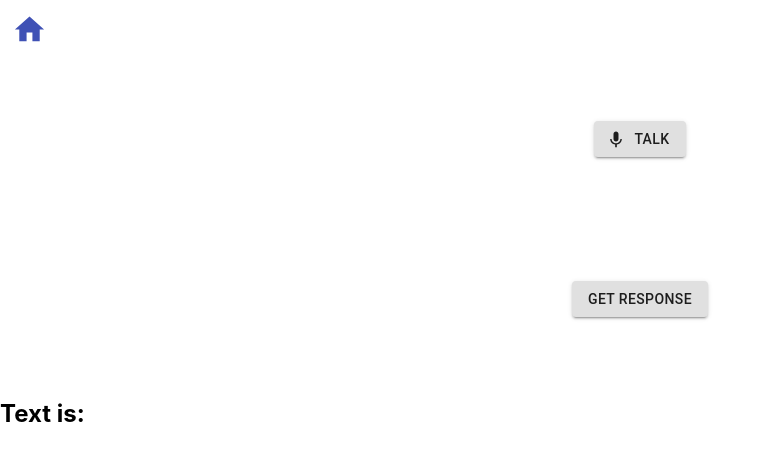
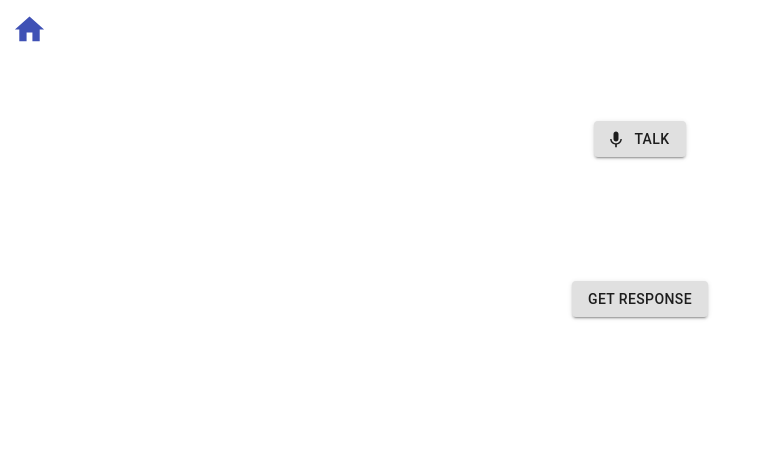
Before and after one commit to SimonScapan/AuntElisa, a React (Create React App) app in the folder frontend/auntelisa/: page /chatbot in a window 1280 px wide. Shown: the top 460 px of the page, without its empty margins (0-772 px from the left). Built offline with nearby package versions, Linux system fonts and the light colour scheme.

Commit message:
last changes and code comments

```diff
--- a/frontend/auntelisa/src/App.js
+++ b/frontend/auntelisa/src/App.js
@@ -7,10 +7,13 @@ import landingpage from './Landingpage/landingpage'
 function App(){
   return(
     <Router>
+
+      {/* two routes are needed: main-/landingpage and chatbot */}
       <Switch>
         <Route path='/' component={landingpage} exact />
         <Route path='/chatbot' component={chatbot} exact />
       </Switch>
+
     </Router>
   )
 }
--- a/frontend/auntelisa/src/Chatbot/chatbot.js
+++ b/frontend/auntelisa/src/Chatbot/chatbot.js
@@ -6,6 +6,8 @@ import SvgIcon from '@material-ui/core/SvgIcon';
 import Button from '@material-ui/core/Button';
 import { communication } from '../backendconnection'
 
+
+// home icon functionalities
 function HomeIcon(props) {
     return (
       <SvgIcon {...props}>
@@ -14,8 +16,8 @@ function HomeIcon(props) {
     );
 };
 
-
 class Chatbot extends React.Component {
+  // initialize state to handle user input text as string
   constructor() {
      super();
      this.state = {
@@ -23,65 +25,72 @@ class Chatbot extends React.Component {
      }
   }
 
+  // function for computing speech-to-text
   hear = () => {
     const SpeechRecognition = window.SpeechRecognition || window.webkitSpeechRecognition;
     const recognition = new SpeechRecognition();
 
+    // start listening
     recognition.start();
+    // if there is no longer voice input, than we can access to the result
     recognition.onresult = (event) => {
         const speechToText = event.results[0][0].transcript;
         console.log(speechToText);
+        // set the users voice as string to state variable
         this.setState({ text: speechToText });
         console.log(this.state.text);
     }
   }
 
+  // function for computing text-to-speech
   speak = (input) => {
       const synth = window.speechSynthesis;
 
       const speak = (text) => {
+          // for this we use Mozillas SpeechSynthesiser
           var output = new SpeechSynthesisUtterance(text);
+          // set the Language to english
           output.lang = 'en-GB';
           synth.speak(output);
       };
       return speak(input);
   }
 
-  wait = (s) => {
-    var start = new Date().getTime();
-    var end = start;
-    while(end < start + (s * 1000) ) {
-      end = new Date().getTime();
-   }
- }
 
+  // get voice to state
   talk = () =>{
+    // listen to user
     let inputtext = this.hear();
+    // write output to state variable
     this.setState({ text: inputtext });
-    console.log(inputtext);
-    console.log(this.state.text);
   }
 
+  // give output of chatbot
   response = () => {
+    // get state variable
     let inputtext = this.state.text;
     console.log(inputtext);
+    // compute answer using chatbot
     inputtext = communication(inputtext);
+    // reset state with new answer
     this.setState({ Text: inputtext });
+    // give audio response to user
     this.speak(inputtext);
   }
 
   render() {
     return (
       <div className="Chatbot">
+
+        {/* Home button*/}
         <div>
-          {/* Home button*/}
             <IconButton color="primary" aria-label="upload picture" component={Link} to={'/'}>
                 <HomeIcon fontSize="large" />
             </IconButton>
         </div>
 
+        {/* Talk button*/}
         <div style={{display: 'flex',  justifyContent:'center', alignItems:'center', height: '20vh'}}>
-          {/* Talk button*/}
           <Button
             variant="contained"
             startIcon={<KeyboardVoiceIcon />}
@@ -90,8 +99,9 @@ class Chatbot extends React.Component {
             Talk
           </Button>
         </div>
+
+        {/* Response button*/}
         <div style={{display: 'flex',  justifyContent:'center', alignItems:'center', height: '20vh'}}>
-          {/* Response button*/}
           <Button
             variant="contained"
             onClick={() => {this.response()}}
@@ -99,11 +109,7 @@ class Chatbot extends React.Component {
             get response
           </Button>
         </div>
-        <div>
-          {/* input-text box*/}
-          <h2>Text is: </h2>
-          <h2>{this.state.Text}</h2>
-        </div>
+
       </div>
     );
   }
--- a/frontend/auntelisa/src/Landingpage/landingpage.js
+++ b/frontend/auntelisa/src/Landingpage/landingpage.js
@@ -7,11 +7,15 @@ import logo from './logo.mp4';
 function landingpage() {
     return (
       <div className="landingpage">
+
+        {/* div with animated logo of AuntElisa */}
         <div style={{display: 'flex',  justifyContent:'center', height: '80vh'}}>
           <video className='videoTag' autoPlay loop muted>
             <source src={logo} type='video/mp4' />
           </video>
         </div>
+
+        {/* div with button to get to chatbot page */}
         <div style={{display: 'flex',  justifyContent:'center', alignItems:'center', height: '20vh'}}>
           <header className="Header">
             <Button variant="contained" size="large" color="primary" component={Link} to={'/chatbot'}>
@@ -19,6 +23,7 @@ function landingpage() {
             </Button>
           </header>
         </div>
+
       </div>
     );
   }
--- a/frontend/auntelisa/src/backendconnection.js
+++ b/frontend/auntelisa/src/backendconnection.js
@@ -1,26 +1,14 @@
 import $ from "jquery";
+
+// backend is available on localhost port 5000
 const SERVER = "http://localhost:5000";
 
-export function login(user, password) {
-  let response;
-  $.ajax({
-    url: SERVER,
-    dataType: "text",
-    type: "GET",
-    crossDomain: true,
-    async: false,
-    success: function(serverResponse) {
-      console.log("Response: ", serverResponse);
-      response = serverResponse;
-    }
-  });
-  return response;
-}
-
+// communication to backend with input as string from SpeechRecognition
 export function communication(input) {
   console.log('input in communication : ' + input);
   let response;
   $.ajax({
+    // the string is easily appended to the URL
     url: SERVER+"/backend/"+input,
     dataType: "text",
     type: "GET",
@@ -32,5 +20,6 @@ export function communication(input) {
     }
   });
   console.log(response);
+  // response from backend is given back
   return response;
 }
```
Also changed, not shown: 2 other files (tests, documents, lock files or other folders).
